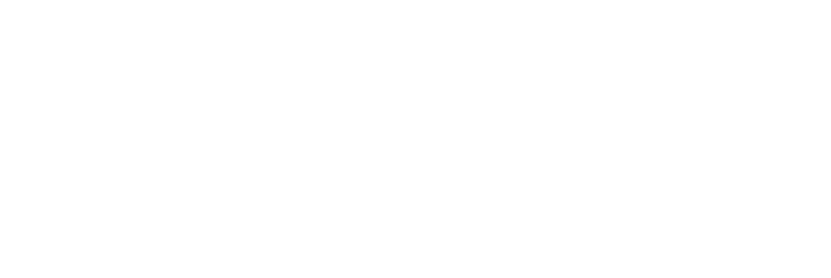
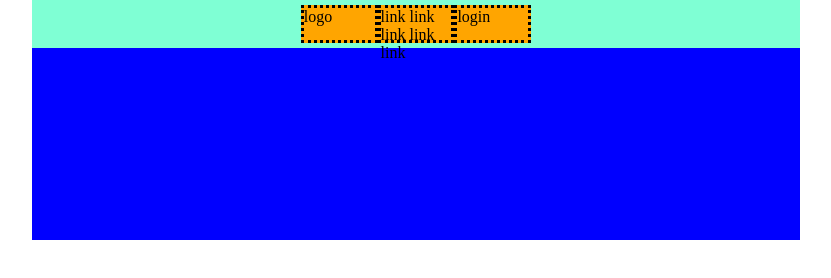
Before and after one commit to Dihep/htmlcss-struttura-discord, a plain HTML site: page index.html in a window 1280 px wide. Shown: the whole page, without its empty margins (224-1055 px from the left). Drawn offline with Linux system fonts and the light colour scheme.

Commit message:
Header initiated.

```diff
--- a/css/styles1.css
+++ b/css/styles1.css
@@ -1,9 +1,35 @@
-/* Universal styles */
+/***** Universal styles *****/
 * {
     box-sizing: border-box;
     margin: 0%;
     padding: 0%;
 }
+header,
+main,
+footer {
+    margin: 0% 20%;
+}
 .flex-container {
     display: flex;
 }
+
+/***** Header styles *****/
+header {
+    background-color: blue;
+    height: 15rem;
+}
+header>nav {
+    background-color: aquamarine;
+    height: 20%;
+    justify-content: center;
+}
+.nav-label{
+    background-color: orange;
+    border: dotted black;
+    height: 80%;
+    width: 10%;
+    margin: auto 0%;
+}
+header>nav:nth-child(2) {
+    width: 40%;
+}
--- a/index.html
+++ b/index.html
@@ -0,0 +1,43 @@
+<!DOCTYPE html>
+<html lang="en">
+
+
+<head>
+    <meta charset="UTF-8">
+    <meta name="viewport" content="width=device-width, initial-scale=1.0">
+    <title>Struttura Discord</title>
+    <link rel="stylesheet" href="./css/styles1.css">
+</head>
+
+
+<body>
+
+    <!-- Light-colored header with two sections -->
+    <header>
+
+        <nav class="flex-container">
+            <div class="nav-label">logo</div>
+            <div class="nav-label nav-links">link link link link link</div>
+            <div class="nav-label">login</div>
+        </nav>
+
+        <section class="h-blue">
+            <div class="h-pink"></div>
+        </section>
+
+    </header>
+
+    <!-- Main content in multiple sections -->
+    <main>
+
+    </main>
+
+    <!-- Dark footer in two sections -->
+    <footer>
+
+    </footer>
+
+</body>
+
+
+</html>
```
